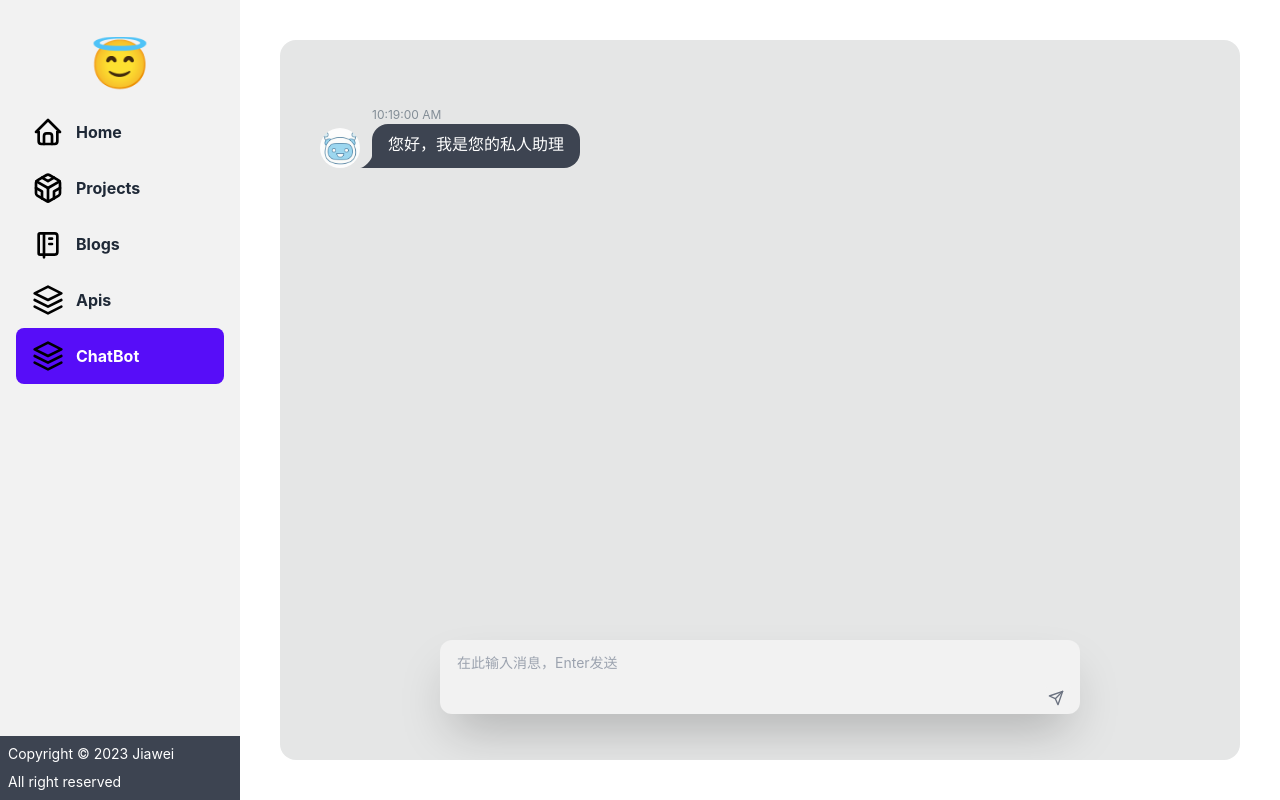
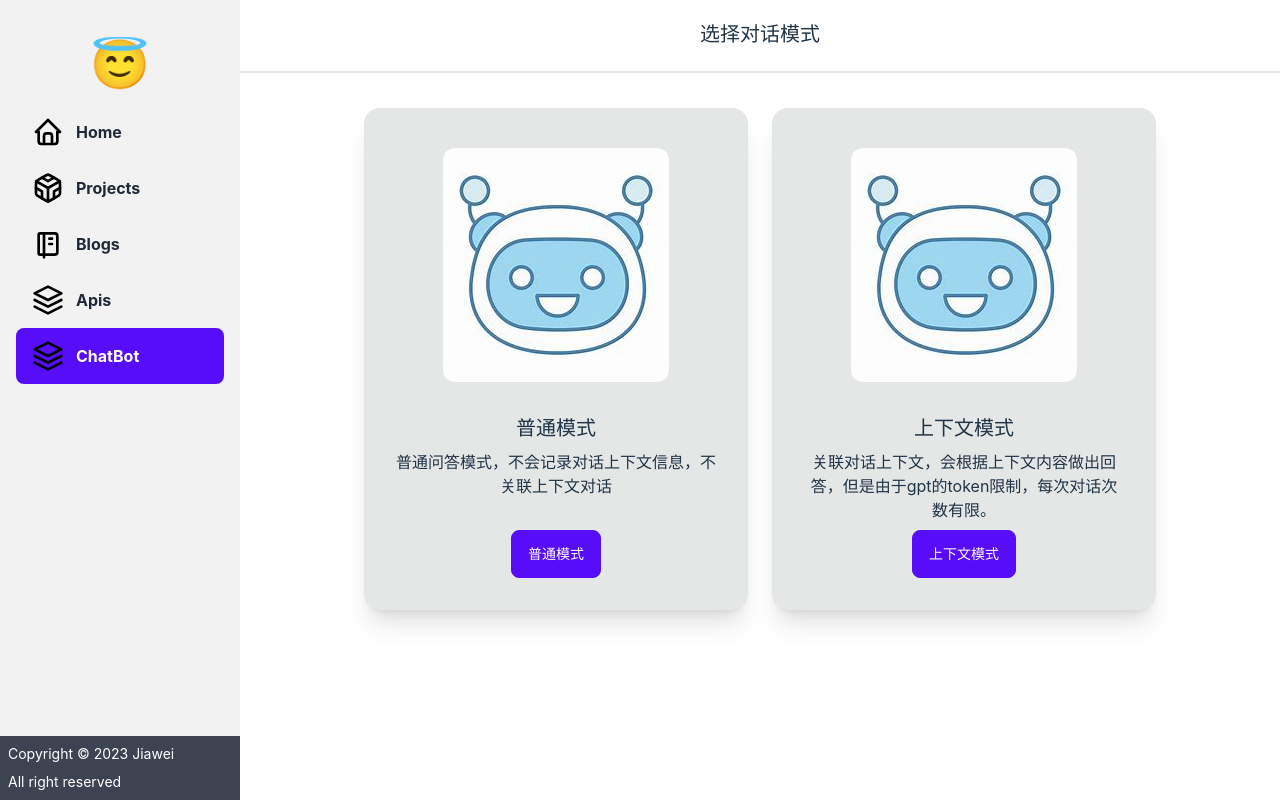
Before and after one commit to jiaw3i/boom-home, a React (Vite) app: page /chatbot in a window 1280 px wide. Built offline with nearby package versions, Linux system fonts and the light colour scheme.

Commit message:
add select chat-model page, is context mode or not

```diff
--- a/src/components/ChatBot.tsx
+++ b/src/components/ChatBot.tsx
@@ -11,16 +11,12 @@ type Message = {
     content: string
 }
 export default function ChatBot() {
+    const [isContext, setIsContext] = useState<boolean>(false);
+    const [isSelected, setIsSelected] = useState<boolean>(false);
     const [message, setMessage] = useState<string>("");
-    const [messages, setMessages] = useState<Array<Message>>([{
-        role: 1,
-        time: new Date().toLocaleTimeString(),
-        content: "您好，我是您的私人助理"
-    } as Message]);
+    const [messages, setMessages] = useState<Array<Message>>([]);
     const [isLoading, setIsLoading] = useState<boolean>(false);
     const [curRandomId, setCurRandomId] = useState<string>(uuidv4());
-    const [botMessage, setBotMessage] = useState<string>("");
-    const useStore = create((set) => ([]))
 
     const {register, handleSubmit, formState: {errors}} = useForm({
         values: {
@@ -47,7 +43,8 @@ export default function ChatBot() {
         setMessage("");
         get("/api/gpt/chat", {
             message: message,
-            id: curRandomId
+            id: curRandomId,
+            isContext: isContext
         }).then((res: any) => {
             // let msgs = messages;
             let msg: Message = messages[messages.length - 1];
@@ -81,7 +78,7 @@ export default function ChatBot() {
 
     }
 
-    const deleteContext = (id:string) => {
+    const deleteContext = (id: string) => {
         get("/api/gpt/clear", {
             id: curRandomId
         }).then((res: any) => {
@@ -119,10 +116,13 @@ export default function ChatBot() {
     };
 
     return (
-        <div
-            className={"chat-gpt p-0 m-5  lg:m-10 overflow-y-auto flex-grow max-h-full card bg-base-300 relative justify-between"}>
+        isSelected ?
+            (<div className={"chat-gpt p-0 m-5  lg:m-10 overflow-y-auto flex-grow max-h-full card bg-base-300 relative justify-between"}>
 
-            <div className={"mt-0 mb-5"}></div>
+                <div className={"mt-0 mb-5"}>
+
+                </div>
+
                 <div id={"chats"} className={"lg:m-10 m-3 overflow-auto h-full mb-10 chat-area no-scrollbar"}>
                     {
                         messages.map((msg, index) => {
@@ -160,7 +160,8 @@ export default function ChatBot() {
                             type={"submit"}
                             disabled={isLoading}
                             className="border-0 disabled:cursor-not-allowed absolute bg-base-200 p-1 rounded-md text-gray-500 bottom-1.5 md:bottom-2.5 hover:border-0 hover:bg-base-300 focus:border-0 dark:disabled:hover:bg-transparent right-1 md:right-2">
-                        <svg stroke="currentColor" fill="none" strokeWidth="2" viewBox="0 0 24 24" strokeLinecap="round"
+                            <svg stroke="currentColor" fill="none" strokeWidth="2" viewBox="0 0 24 24"
+                                 strokeLinecap="round"
                                  strokeLinejoin="round" className="h-4 w-4 mr-1" height="1em" width="1em"
                                  xmlns="http://www.w3.org/2000/svg">
                                 <line x1="22" y1="2" x2="11" y2="13"></line>
@@ -169,6 +170,61 @@ export default function ChatBot() {
                         </button>
                     </form>
                 </div>
+            </div>)
+            :
+            (<div className={"flex flex-col justify-center align-middle "}>
+                <div className={"lg:mt-0 lg:mb-5"}>
+
                 </div>
+                <div className={"flex flex-col"}>
+                    <div>
+                        <p className={"text-xl font-bold"}>选择对话模式</p>
+                    </div>
+                    <div className={"divider"}></div>
+                </div>
+                <div className={"flex flex-row flex-wrap justify-center align-middle"}>
+                    <div className="card p-0 w-96 bg-base-300 shadow-xl m-3">
+                        <figure className="hidden lg:px-10 lg:pt-10 lg:flex">
+                            <img src="/OIP.jpg" alt="Shoes" className="hidden lg:rounded-xl lg:block"/>
+                        </figure>
+                        <div className="card-body items-center text-center">
+                            <h2 className="card-title">普通模式</h2>
+                            <p>普通问答模式，不会记录对话上下文信息，不关联上下文对话</p>
+                            <div className="card-actions">
+                                <button className="btn btn-primary" onClick={()=>{
+                                    setIsContext(false);
+                                    setIsSelected(true);
+                                    setMessages([{
+                                        role: 1,
+                                        time: new Date().toLocaleTimeString(),
+                                        content: "您将使用普通模式与我对话。"
+                                    } as Message]);
+                                }}>普通模式</button>
+                            </div>
+                        </div>
+                    </div>
+                    <div className="card p-0 w-96 bg-base-300 shadow-xl m-3">
+                        <figure className="hidden lg:px-10 lg:pt-10 lg:flex">
+                            <img src="/OIP.jpg" alt="Shoes" className="hidden lg:rounded-xl lg:block"/>
+                        </figure>
+                        <div className="card-body items-center text-center">
+                            <h2 className="card-title">上下文模式</h2>
+                            <p>关联对话上下文，会根据上下文内容做出回答，但是由于gpt的token限制，每次对话次数有限。</p>
+                            <div className="card-actions">
+                                <button className="btn btn-primary" onClick={()=>{
+                                    setIsContext(true);
+                                    setIsSelected(true);
+                                    setMessages([{
+                                        role: 1,
+                                        time: new Date().toLocaleTimeString(),
+                                        content: "您将使用上下文模式与我对话。"
+                                    } as Message]);
+                                }}>上下文模式</button>
+                            </div>
+                        </div>
+                    </div>
+                </div>
+
+            </div>)
     )
 }
```
Lines whose indentation alone changed are shown as unchanged.
